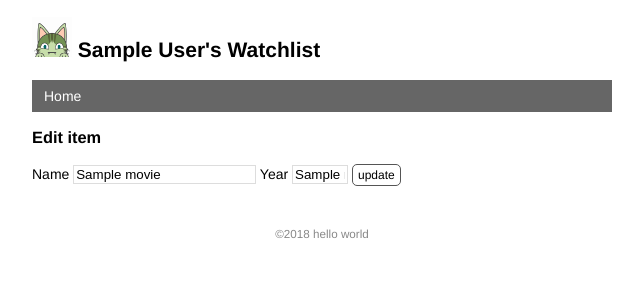
After one commit to zephyrZQF/watchlist, a Flask app: page /movie/edit/1 in a window 1280 px wide. The commit adds this page. Shown: the top 300 px of the page, without its empty margins (318-961 px from the left). Run offline with Flask 2, Linux system fonts and the light colour scheme; tables that the repository leaves empty hold one stand-in row (values such as "Sample post").

Commit message:
Create,edit,delete

```diff
--- a/watchlist/static/style.css
+++ b/watchlist/static/style.css
@@ -128,3 +128,7 @@ input[name=year] {
     border-color: #b8daff;
     border-radius: 5px;
 }
+
+.inline-form {
+display: inline;
+}
--- /dev/null
+++ b/watchlist/templates/edit.html
@@ -0,0 +1,12 @@
+{% extends 'base.html' %}
+
+{% block content %}
+<h3>Edit item</h3>
+<form method="post">
+    Name <input type="text" name="title" autocomplete="off"
+                required value="{{ movie.title }}">
+    Year <input type="text" name="year" autocomplete="off"
+                required value="{{ movie.title }}">
+    <input type="submit" class="btn" name="submit" value="update">
+</form>
+{% endblock %}
--- a/watchlist/templates/index.html
+++ b/watchlist/templates/index.html
@@ -10,6 +10,10 @@
         {% for movie in movies %}
             <li>{{ movie.title }} - {{ movie.year }}
             <span class="float-right">
+                <form class="inline-form" method="post" action="{{ url_for('delete', movie_id=movie.id) }}">
+                    <input class="btn" type="submit" name="delete" value="Delete" onclick="return confirm('Are you sure?')">
+                </form>
+                <a class="btn" href="{{ url_for('edit', movie_id=movie.id) }}">Edit</a>
                 <a class="imdb" href="https://www.imdb.com/find?q={{ movie.title }}" target="_blank" title="Find this movie on IMDb">IMDb</a>
             </span>
             </li>
--- a/watchlist/views.py
+++ b/watchlist/views.py
@@ -59,3 +59,11 @@ def edit(movie_id):
         flash('Item updated.')
         return redirect(url_for('index'))
     return render_template('edit.html',movie=movie)
+
+@app.route('/movie/delete/<int:movie_id>',methods=["POST"])
+def delete(movie_id):
+    movie = Movie.query.get_or_404(movie_id)
+    db.session.delete(movie)
+    db.session.commit()
+    flash('Item deleted.')
+    return redirect(url_for('index'))
```
